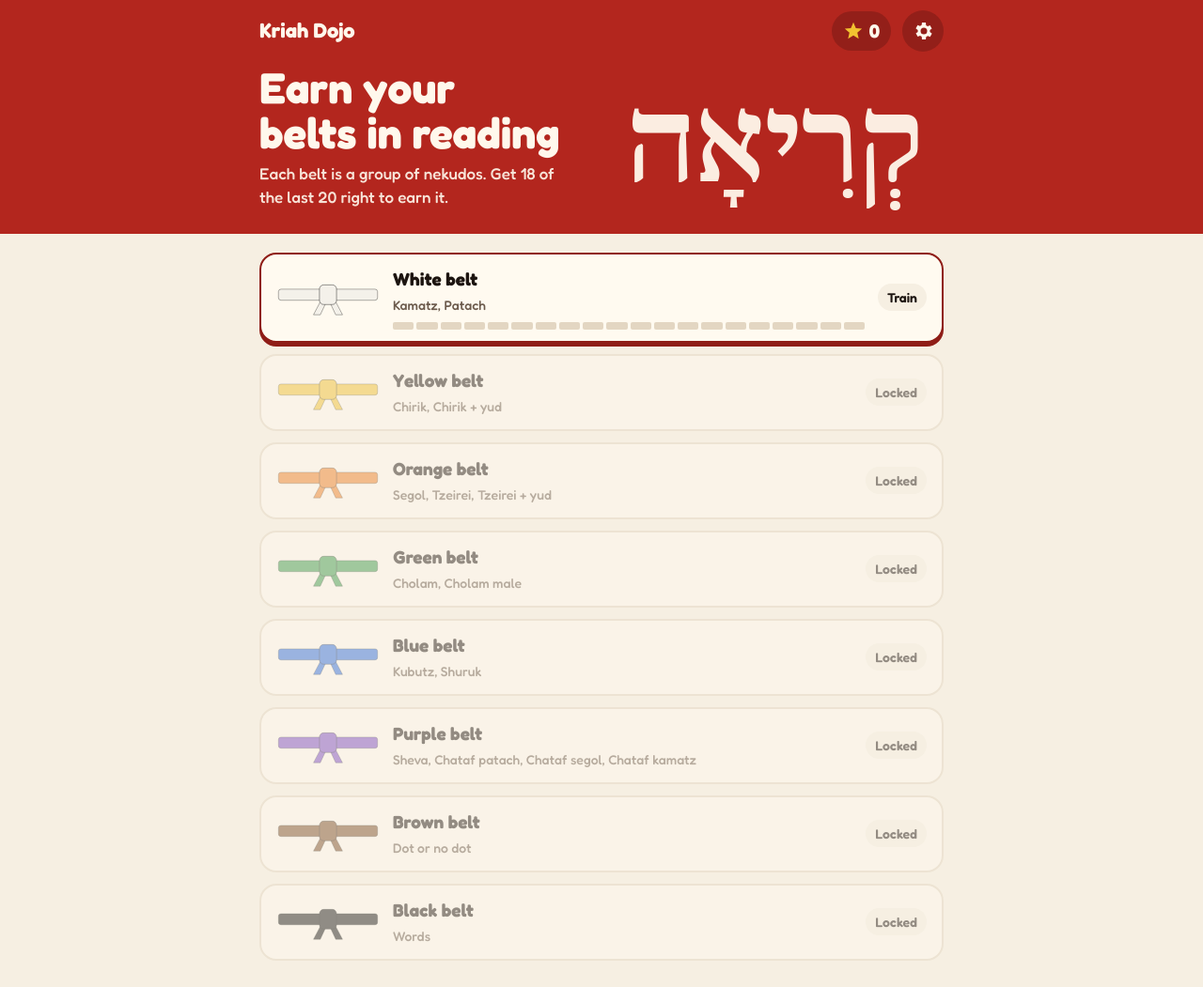
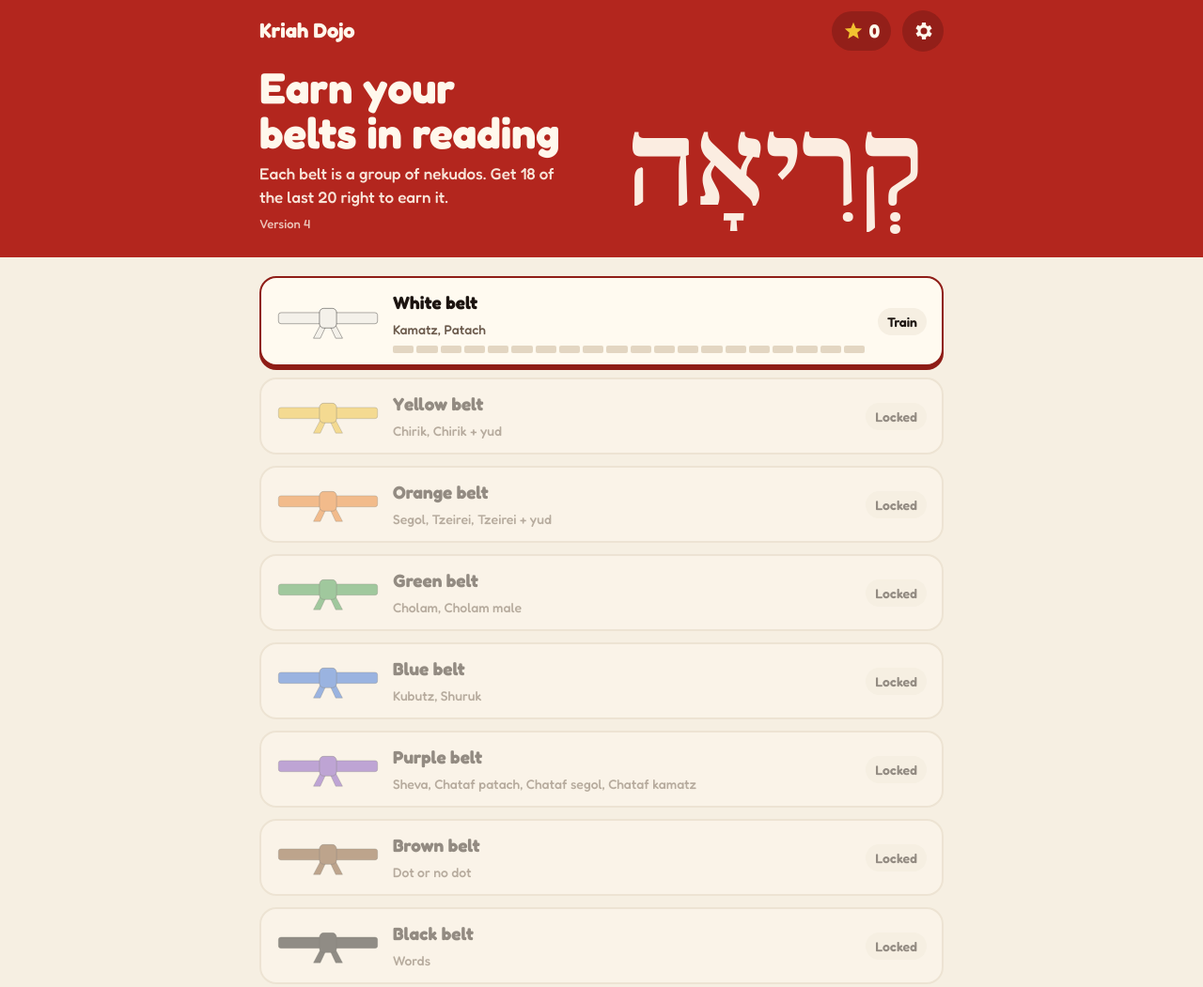
Before and after one commit to lapinfamily/lapinfamily.github.io, a plain HTML site: page kriah/index.html in a window 1280 px wide. Shown: the whole page at 94% size. Drawn offline with Linux system fonts and the light colour scheme; a web font is replaced by a local one.

Commit message:
Kriah Dojo: show version number on home screen
Co-Authored-By: Claude Opus 5.5 <noreply@anthropic.com>
Claude-Session: https://claude.ai/code/session_01Kee29XHoEjvnufE7sfLRR4

```diff
--- a/kriah/index.html
+++ b/kriah/index.html
@@ -116,7 +116,7 @@ select,input[type=range]{width:100%;font:inherit;font-size:16px;min-height:44px;
     <button class="gear" id="gear" aria-label="Grown-up settings"><svg width="24" height="24" viewBox="0 0 24 24" aria-hidden="true"><path fill="currentColor" d="M19.4 13a7.5 7.5 0 0 0 0-2l2.1-1.6-2-3.5-2.5 1a7.3 7.3 0 0 0-1.7-1L15 3h-4l-.4 2.7a7.3 7.3 0 0 0-1.7 1l-2.5-1-2 3.5L6.6 11a7.5 7.5 0 0 0 0 2l-2.1 1.6 2 3.5 2.5-1c.5.4 1.1.7 1.7 1L11 21h4l.4-2.7c.6-.3 1.2-.6 1.7-1l2.5 1 2-3.5zM13 15.5a3.5 3.5 0 1 1 0-7 3.5 3.5 0 0 1 0 7z"/></svg></button>
   </div>
   <div class="hero" id="hero">
-    <div><h1>Earn your belts in reading</h1><p>Each belt is a group of nekudos. Get 18 of the last 20 right to earn it.</p></div>
+    <div><h1>Earn your belts in reading</h1><p>Each belt is a group of nekudos. Get 18 of the last 20 right to earn it.</p><p style="font-size:13px;opacity:.75">Version 4</p></div>
     <div class="big heb" lang="he" aria-hidden="true">קְרִיאָה</div>
   </div>
 </header>
```
